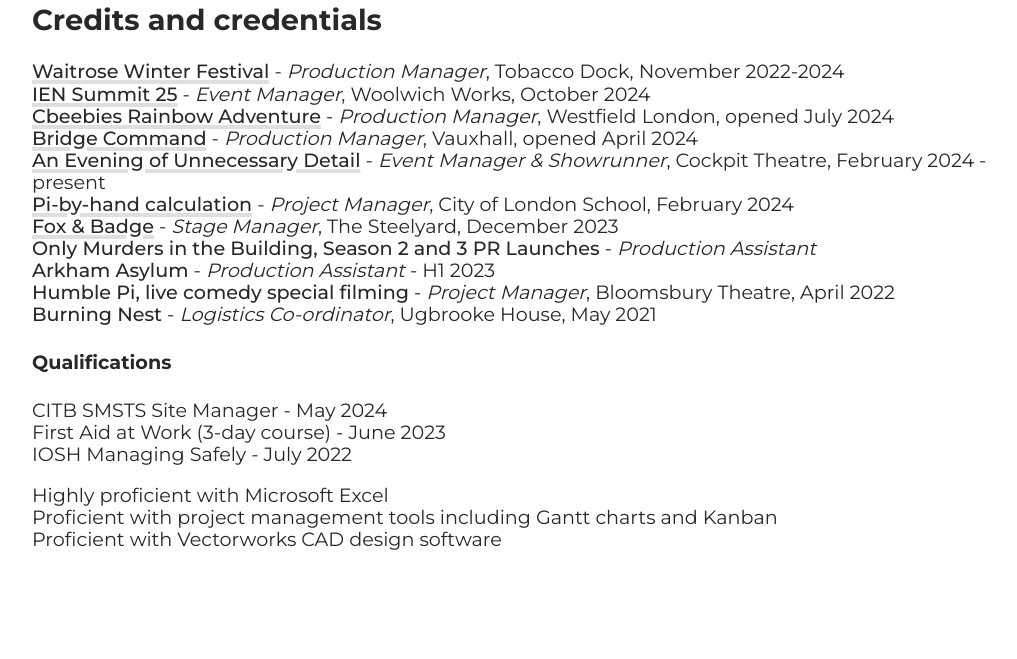
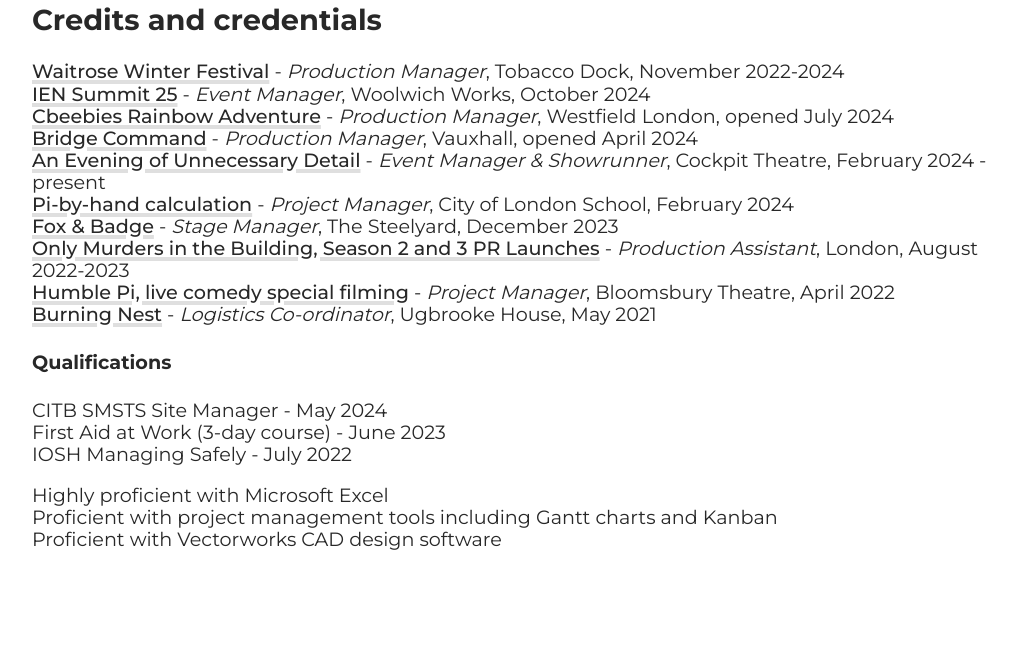
Before and after one commit to Nicolejacobus/website, a Jekyll site: the page built from _current-work/1-production-project-management.md, in a window 1280 px wide. Shown: the part 944-1603 px from the top of the page, without its empty margins (128-1145 px from the left). Built offline with Jekyll 4.4.1, drawn with Linux system fonts in a browser that asks for light colours.

Commit message:
adding links

```diff
--- a/_current-work/1-production-project-management.md
+++ b/_current-work/1-production-project-management.md
@@ -41,10 +41,9 @@
 <b><a href="https://festivalofthespokennerd.com/show/an-evening-of-unnecessary-detail/" target="_blank">An Evening of Unnecessary Detail</a></b> - <i>Event Manager & Showrunner</i>, Cockpit Theatre, February 2024 - present<br>
 <b><a href="https://www.youtube.com/watch?v=LIg-6glbLkU" target="_blank">Pi-by-hand calculation</a></b> - <i>Project Manager</i>, City of London School, February 2024<br>
 <b><a href="https://www.foxandbadge.com/" target="_blank">Fox & Badge</a></b> - <i>Stage Manager</i>, The Steelyard, December 2023<br>
-<b>Only Murders in the Building, Season 2 and 3 PR Launches</b> - <i>Production Assistant</i><br>
-<b>Arkham Asylum</b> - <i>Production Assistant</i> - H1 2023<br>
-<b>Humble Pi, live comedy special filming</b> - <i>Project Manager</i>, Bloomsbury Theatre, April 2022<br>
-<b>Burning Nest</b> - <i>Logistics Co-ordinator</i>, Ugbrooke House, May 2021
+<b><a href="https://entourage.live/case-study/only-murders-in-the-building" target="_blank">Only Murders in the Building, Season 2 and 3 PR Launches</a></b> - <i>Production Assistant</i>, London, August 2022-2023<br>
+<b><a href="https://www.imdb.com/title/tt34869872/" target="_blank">Humble Pi, live comedy special filming</a></b> - <i>Project Manager</i>, Bloomsbury Theatre, April 2022<br>
+<b><a href="https://burningnest.co.uk/" target="_blank">Burning Nest</a></b> - <i>Logistics Co-ordinator</i>, Ugbrooke House, May 2021
 
 
 <h4>Qualifications</h4>
```
